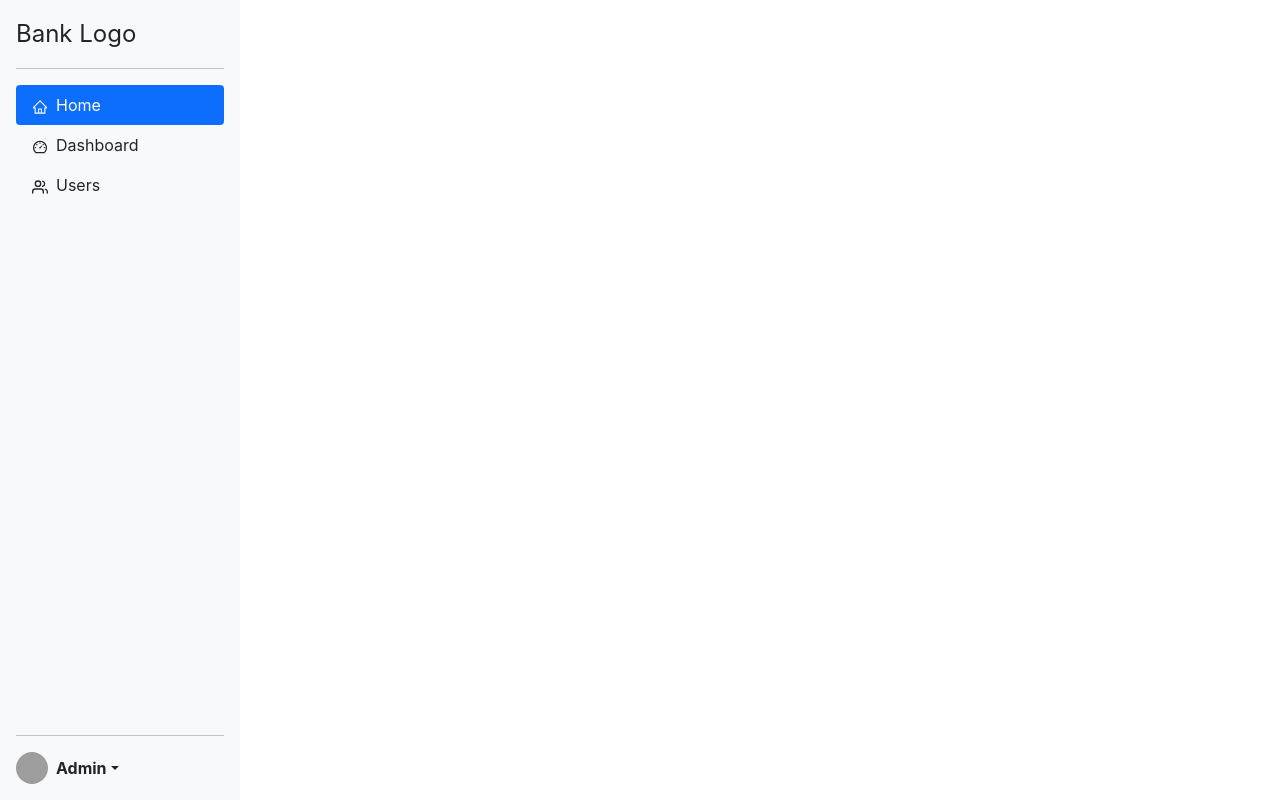
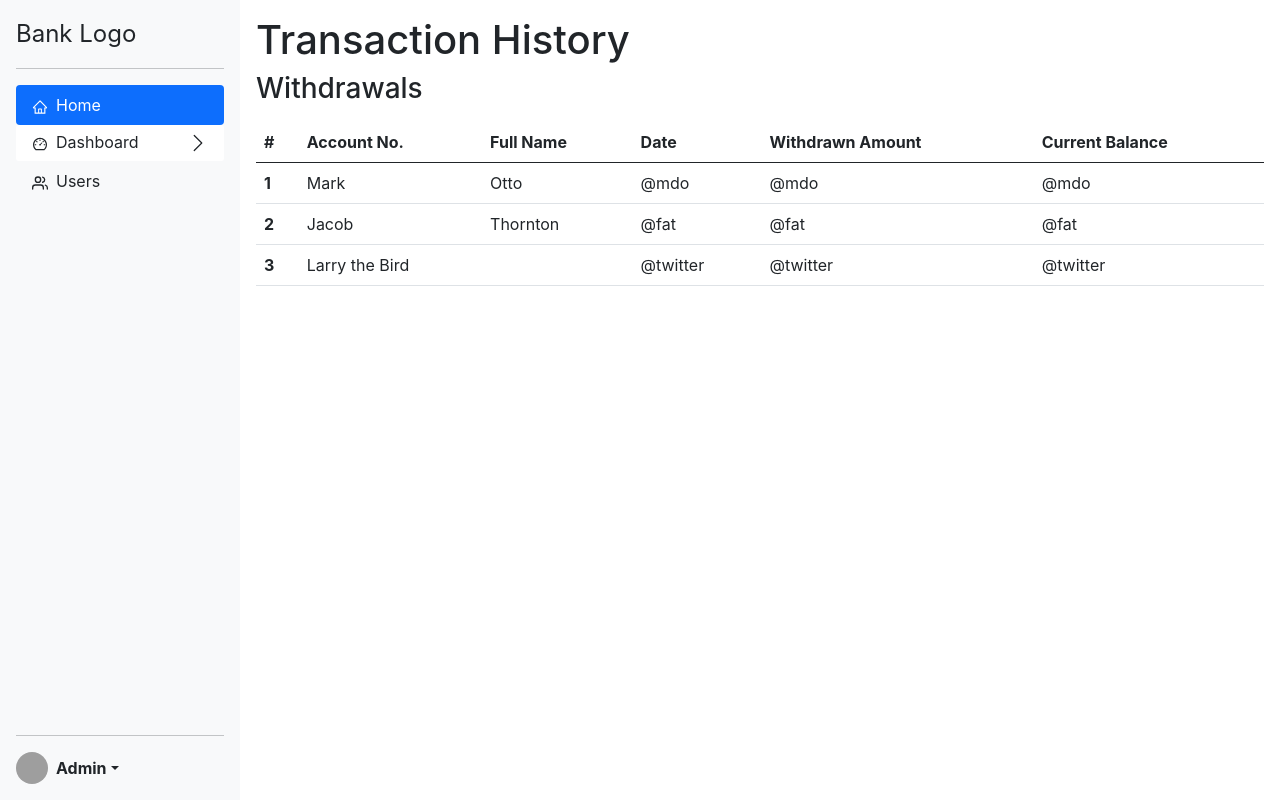
Before and after one commit to bryanlontoc06/banking_web_app, a React (Create React App) app: page /dashboard/withdrawals in a window 1280 px wide. Built offline with nearby package versions, Linux system fonts and the light colour scheme; grey boxes are pictures that could not be loaded.

Commit message:
- added withdrawals, deposits and transfers page

```diff
--- a/src/App.js
+++ b/src/App.js
@@ -1,11 +1,14 @@
 import './App.css'
 import Layout from './components/Layout';
+import AppProvider from './components/Global/AppContext'
 
 
 function App() {
   return (
     <>
-      <Layout />
+      <AppProvider>
+        <Layout />
+      </AppProvider>
     </>
   );
 }
--- /dev/null
+++ b/src/components/Dashboard/Deposits/index.js
@@ -0,0 +1,11 @@
+import React from 'react'
+
+const Index = () => {
+    return (
+        <>
+            <h1>This is Deposits Page</h1>
+        </>
+    )
+}
+
+export default Index
--- a/src/components/Dashboard/index.js
+++ b/src/components/Dashboard/Transfers/index.js
@@ -1,7 +1,9 @@
+import React from 'react'
+
 const Index = () => {
     return (
         <>
-         <h1>this is a Dashboard</h1>
+            <h1>This is Transfers Page</h1>
         </>
     )
 }
--- /dev/null
+++ b/src/components/Dashboard/Withdrawals/hooks.js
@@ -0,0 +1,14 @@
+import {useContext} from 'react'
+import {AppContext} from '../../Global/AppContext'
+
+const useHooks = () => {
+
+    const {withdrawHistory, setWithdrawHistory} = useContext(AppContext)
+
+    return {
+        withdrawHistory,
+        setWithdrawHistory,
+    }
+}
+
+export default useHooks
--- /dev/null
+++ b/src/components/Dashboard/Withdrawals/index.js
@@ -0,0 +1,62 @@
+import './style.css';
+import useHooks from './hooks';
+import useLocalStorage from '../../Users/useLocalStorage';
+
+const Index = () => {
+
+    const [users, setUsers] = useLocalStorage('usersData', [])
+
+    const {
+        withdrawHistory,
+        setWithdrawHistory,
+    } = useHooks();
+
+    console.log({users})
+
+    return (
+        <div className="dashboard-container">
+            <h1>Transaction History</h1>
+
+            <h3>Withdrawals</h3>
+            <table className="table">
+            <thead>
+                <tr>
+                    <th scope="col">#</th>
+                    <th scope="col">Account No.</th>
+                    <th scope="col">Full Name</th>
+                    <th scope="col">Date</th>
+                    <th scope="col">Withdrawn Amount</th>
+                    <th scope="col">Current Balance</th>
+                </tr>
+            </thead>
+            <tbody>
+                <tr>
+                    <th scope="row">1</th>
+                    <td>Mark</td>
+                    <td>Otto</td>
+                    <td>@mdo</td>
+                    <td>@mdo</td>
+                    <td>@mdo</td>
+                </tr>
+                <tr>
+                    <th scope="row">2</th>
+                    <td>Jacob</td>
+                    <td>Thornton</td>
+                    <td>@fat</td>
+                    <td>@fat</td>
+                    <td>@fat</td>
+                </tr>
+                <tr>
+                    <th scope="row">3</th>
+                    <td colSpan="2">Larry the Bird</td>
+                    <td>@twitter</td>
+                    <td>@twitter</td>
+                    <td>@twitter</td>
+                </tr>
+            </tbody>
+            </table>
+        </div>
+    )
+}
+
+export default Index
--- /dev/null
+++ b/src/components/Dashboard/Withdrawals/style.css
@@ -0,0 +1,10 @@
+.dashboard-container {
+    display: flex;
+    flex-direction: column;
+    padding: 1rem;
+    width: 100%;
+}
+
+h3 {
+    margin: 0;
+}
--- /dev/null
+++ b/src/components/Global/AppContext.js
@@ -0,0 +1,24 @@
+import React, {useState} from 'react'
+export const AppContext = React.createContext();
+
+const AppProvider = (props) => {
+
+    const [withdrawHistory, setWithdrawHistory] = useState(0)
+
+
+    const state = {
+        withdrawHistory,
+    }
+
+    const func = {
+        setWithdrawHistory,
+    }
+
+    return (
+        <AppContext.Provider value={{ ...state, ...func }}>
+            {props.children}
+        </AppContext.Provider>
+    )
+}
+
+export default AppProvider;
--- a/src/components/Layout/index.js
+++ b/src/components/Layout/index.js
@@ -9,12 +9,14 @@ import './style.css'
 import {
     OutlineHome,
     OutlineDashboard,
-    Users
+    Users,
 } from './components'
-import useSessionStorage from './useSessionStorage';
+import useSessionStorage from './useSessionStorage'
 import HomeComponent from '../Home'
-import DashboardComponent from '../Dashboard'
 import UsersComponent from '../Users'
+import Withdrawals from '../Dashboard/Withdrawals'
+import Deposits from '../Dashboard/Deposits'
+import Transfers from '../Dashboard/Transfers'
 
 
 
@@ -43,12 +45,25 @@ const Index = () => {
                     </Link>
                 </li>
                 <li>
-                    <Link to="/dashboard" className={`nav-link ${selected === 1? 'active' : ''} link-dark`} onClick={() => handleSelectedMenu(1)}>
-                        <span className="menus"><OutlineDashboard /></span>Dashboard
-                    </Link>
+                    <div className="accordion-item">
+                        <h2 className="accordion-header" id="headingTwo">
+                            <button className={`accordion-button ${selected === 1 || selected === 2 || selected === 3? `` : `collapsed`}`} type="button" data-bs-toggle="collapse" data-bs-target="#collapseTwo" aria-expanded={selected === 1 || selected === 2 || selected === 3 ? 'true' : 'false'} aria-controls="collapseTwo">
+                                <span className="menus"><OutlineDashboard /></span>Dashboard
+                            </button>
+                        </h2>
+                        <div id="collapseTwo" className={`accordion-collapse collapse ${selected === 1 || selected === 2 || selected === 3? `show` : ``}`} aria-labelledby="headingTwo" data-bs-parent="#accordionExample">
+                        <div className="accordion-body">
+                            <ul className="btn-toggle-nav list-unstyled fw-normal pb-1 small">
+                                <li className="dashboard-list" onClick={() => handleSelectedMenu(1)}><Link to="/dashboard/withdrawals" className={`nav-link ${selected === 1? 'active' : ''} link-dark`}>Withdrawals</Link></li>
+                                <li className="dashboard-list" onClick={() => handleSelectedMenu(2)}><Link to="/dashboard/deposits" className={`nav-link ${selected === 2? 'active' : ''} link-dark`}>Deposits</Link></li>
+                                <li className="dashboard-list" onClick={() => handleSelectedMenu(3)}><Link to="/dashboard/transfers" className={`nav-link ${selected === 3? 'active' : ''} link-dark`}>Transfers</Link></li>
+                            </ul>
+                        </div>
+                        </div>
+                    </div>
                 </li>
                 <li>
-                    <Link to="/users" className={`nav-link ${selected === 2? 'active' : ''} link-dark`} onClick={() => handleSelectedMenu(2)}>
+                    <Link to="/users" className={`nav-link ${selected === 4? 'active' : ''} link-dark`} onClick={() => handleSelectedMenu(4)}>
                         <span className="menus"><Users /></span>Users
                     </Link>
                 </li>
@@ -73,11 +88,17 @@ const Index = () => {
         <Route path="/" exact component={HomeComponent}>
           <HomeComponent />
         </Route>
-        <Route path="/dashboard" exact  component={DashboardComponent}>
-          <DashboardComponent />
-        </Route>
         <Route path="/users" exact  component={UsersComponent}>
           <UsersComponent />
+        </Route>
+        <Route path="/dashboard/withdrawals" exact  component={Withdrawals}>
+          <Withdrawals />
+        </Route>
+        <Route path="/dashboard/deposits" exact  component={Deposits}>
+          <Deposits />
+        </Route>
+        <Route path="/dashboard/transfers" exact  component={Transfers}>
+          <Transfers />
         </Route>
       </Switch>
     </Router>
--- a/src/components/Layout/style.css
+++ b/src/components/Layout/style.css
@@ -11,3 +11,43 @@
 .menus {
     margin-right: 0.5rem;
 }
+
+.rightArrow {
+    margin-left: auto;
+    -webkit-transition-duration: 0.2s;
+    -moz-transition-duration: 0.2s;
+    -o-transition-duration: 0.2s;
+    transition-duration: 0.2s;
+    -webkit-transition-property: -webkit-transform;
+    -moz-transition-property: -moz-transform;
+    -o-transition-property: -o-transform;
+    transition-property: transform;
+}
+
+
+.accordion-item {
+    border: unset;
+}
+.accordion-header {
+    color: #fff;
+}
+
+.accorder-button {
+    background-color: unset;
+}
+
+button.accordion-button {
+    padding: 0.5rem 1rem;
+}
+
+.accordion-button::after {
+transform: rotate(-90deg);
+}
+
+.accordion-button:not(.collapsed)::after {
+    transform: rotate(0deg);
+}
+
+.accordion-body {
+    padding: 0;
+}
```
